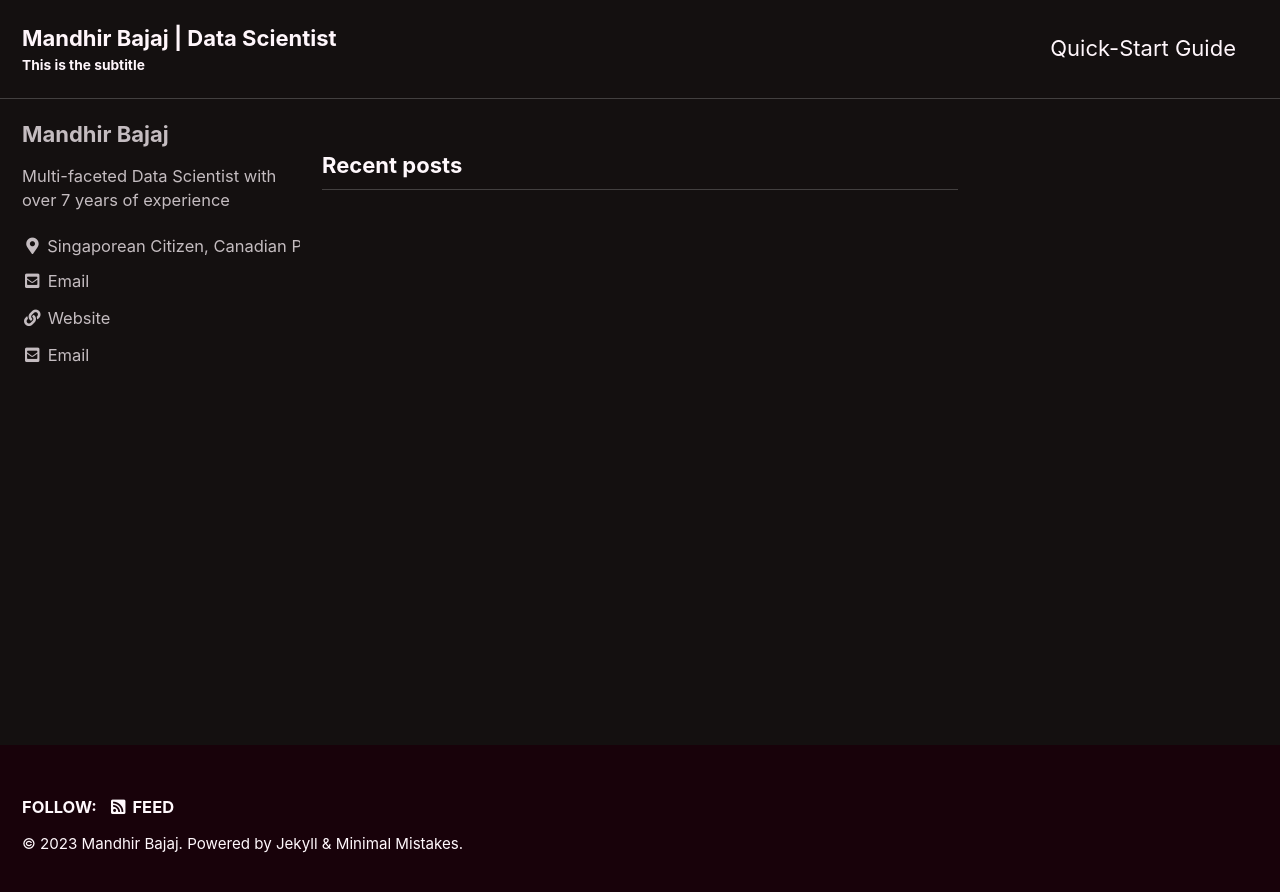
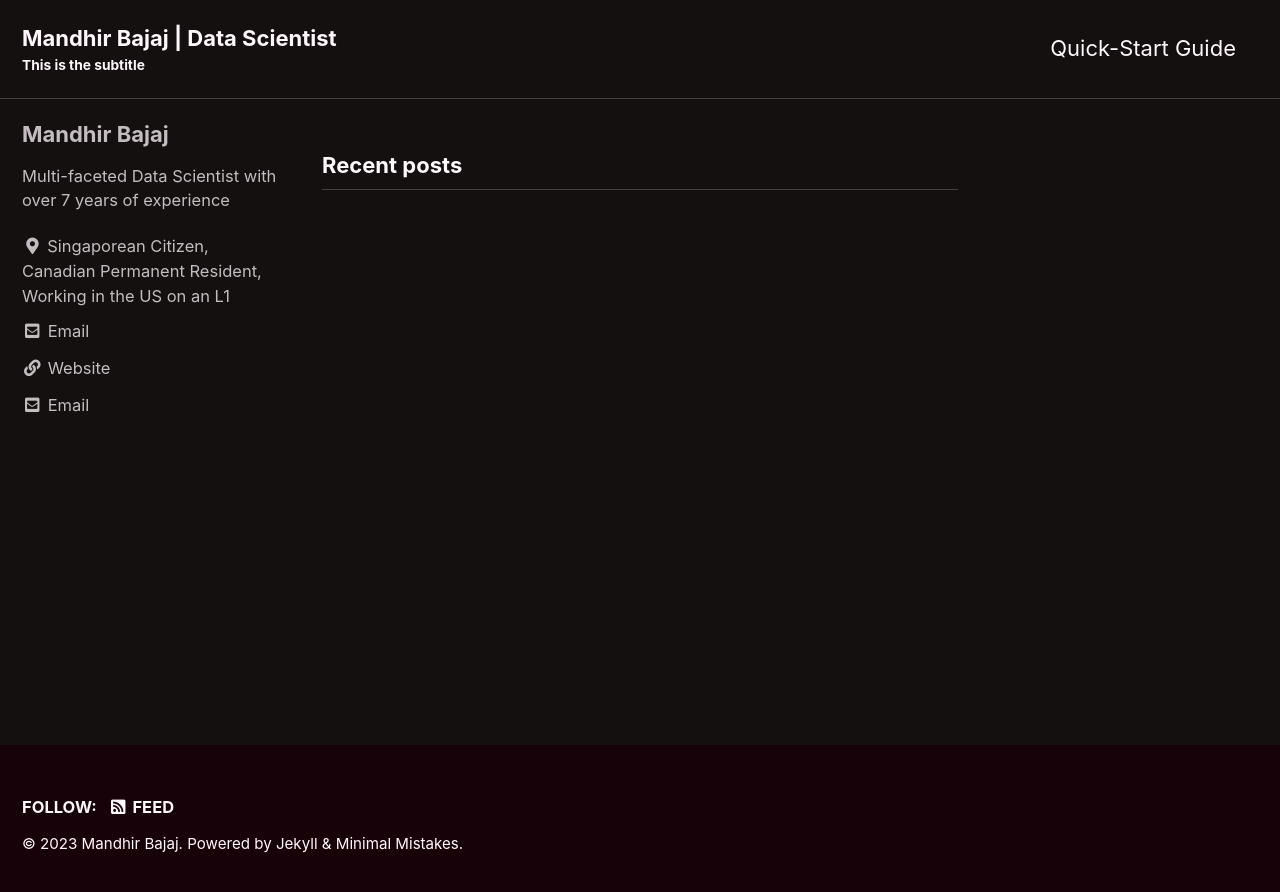
Before and after one commit to mandhir/mandhir.github.io, a Jekyll site: the page built from index.html, in a window 1280 px wide. Shown: the top 892 px of the page. Built offline with Jekyll 4.4.1, drawn with Linux system fonts in a browser that asks for light colours; cached includes are drawn as plain includes; the list of posts is cut into pages by our own code.

```diff
--- a/_config.yml
+++ b/_config.yml
@@ -107,7 +107,7 @@ author:
   name             : "Mandhir Bajaj"
   avatar           : # path of avatar image, e.g. "/assets/images/bio-photo.jpg"
   bio              : "Multi-faceted Data Scientist with over 7 years of experience"
-  location         : "Singaporean Citizen, Canadian Permanent Resident, Working in the US on an L1"
+  location         : "Singaporean Citizen,<br>Canadian Permanent Resident,<br>Working in the US on an L1"
   email            : "data.mandhir@gmail.com"
   links:
     - label: "Email"
```
